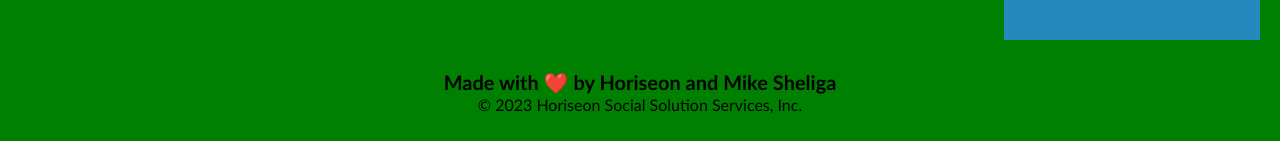
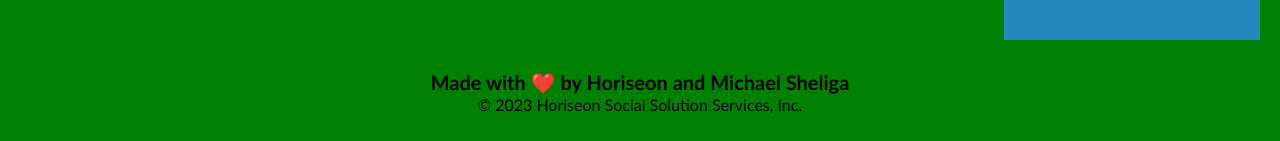
Before and after one commit to msheliga1/uriChallenge1, a plain HTML site: page index.html in a window 1280 px wide. Shown: the part 1879-2020 px from the top of the page. Drawn offline with Linux system fonts and the light colour scheme.

Commit message:
Changed name in index to verify added to repo

```diff
--- a/index.html
+++ b/index.html
@@ -86,7 +86,7 @@
     </main>
 
     <footer class="footer">
-      <h2>Made with ❤️️ by Horiseon and Mike Sheliga</h2>
+      <h2>Made with ❤️️ by Horiseon and Michael Sheliga</h2>
         <p>
          &copy; 2023 Horiseon Social Solution Services, Inc.
         </p>
```
